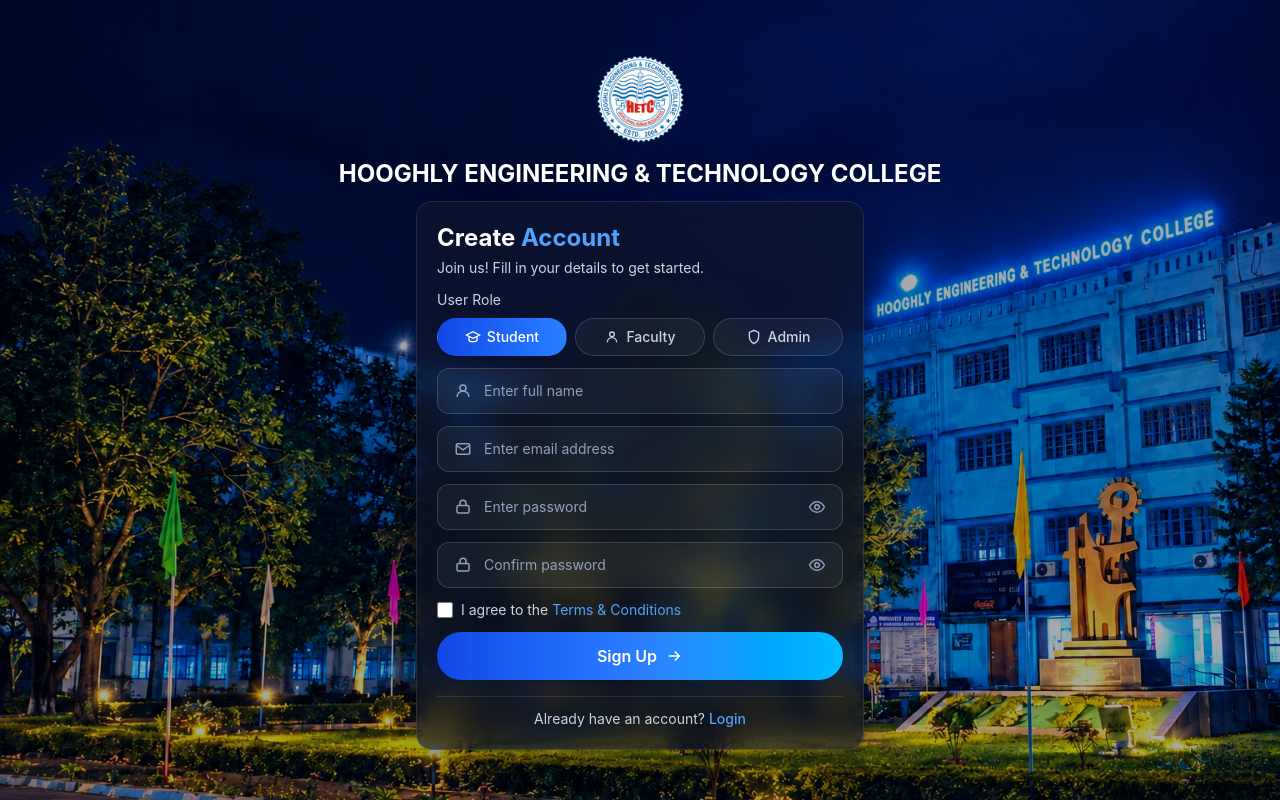
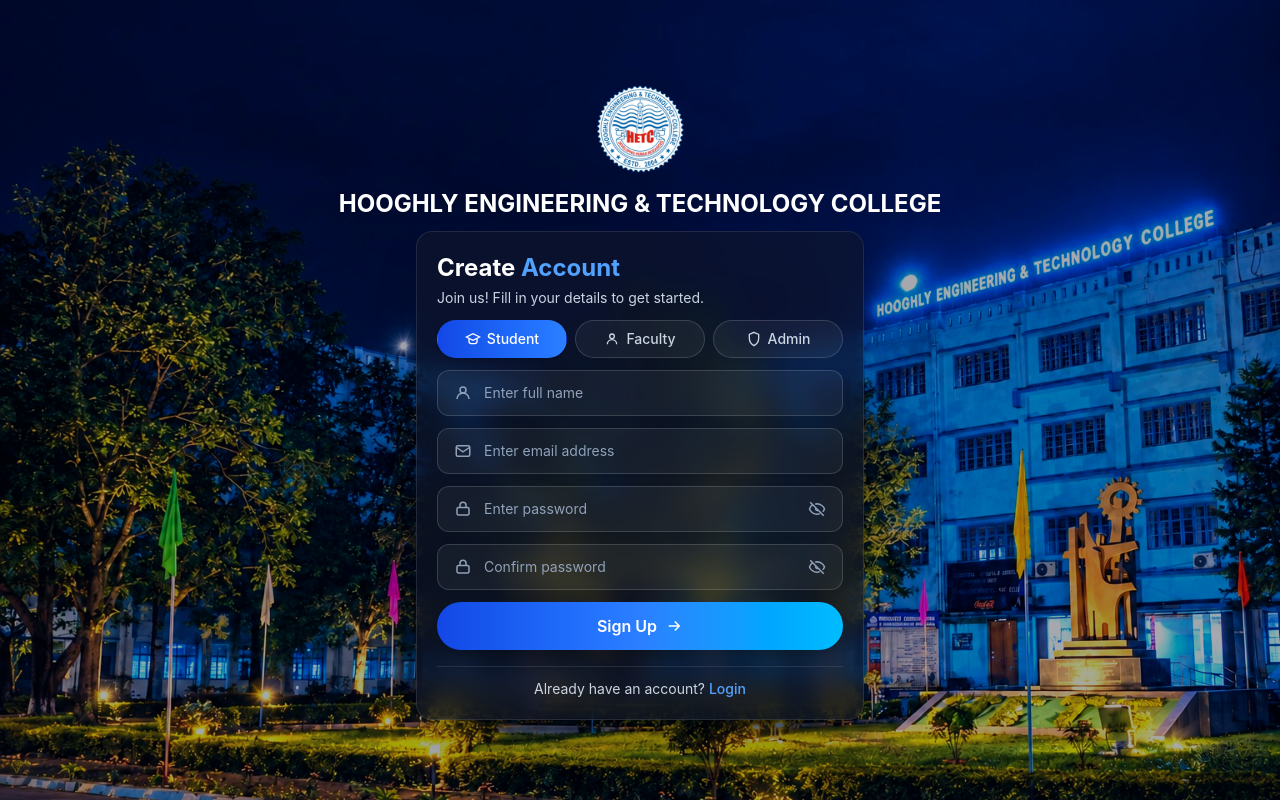
Before and after one commit to Sayantan16122004/Smart-Student-Hub, a React app in the folder frontend/: page /signup in a window 1280 px wide. Built offline with nearby package versions, Linux system fonts and the light colour scheme; the HTML template or start-up script is replaced by a standard one.

Commit message:
Clean up Signup UI and fix password eye icons

```diff
--- a/frontend/src/pages/auth/signup.jsx
+++ b/frontend/src/pages/auth/signup.jsx
@@ -24,6 +24,8 @@
   </svg>
 );
 
+// off = true  -> password is HIDDEN (dots) -> show CLOSED/slashed eye
+// off = false -> password is VISIBLE       -> show OPEN eye
 const EyeIcon = ({ off }) =>
   off ? (
     <svg width="18" height="18" viewBox="0 0 24 24" fill="none" stroke="currentColor" strokeWidth="2">
@@ -69,7 +71,6 @@
   const [role, setRole] = useState("student");
   const [showPassword, setShowPassword] = useState(false);
   const [showConfirm, setShowConfirm] = useState(false);
-  const [agree, setAgree] = useState(false);
   const [form, setForm] = useState({
     fullName: "",
     email: "",
@@ -91,10 +92,6 @@
 
     if (form.password !== form.confirmPassword) {
       setError("Passwords do not match.");
-      return;
-    }
-    if (!agree) {
-      setError("Please accept the terms to continue.");
       return;
     }
 
@@ -141,6 +138,22 @@
       />
       <div className="absolute inset-0 bg-slate-950/35" />
 
+      {/* Hide native browser password-reveal icons so only our custom eye shows */}
+      <style>{`
+        input[type="password"]::-ms-reveal,
+        input[type="password"]::-ms-clear {
+          display: none;
+        }
+        input::-webkit-credentials-auto-fill-button,
+        input::-webkit-strong-password-auto-fill-button {
+          display: none !important;
+          visibility: hidden;
+          pointer-events: none;
+          position: absolute;
+          right: 0;
+        }
+      `}</style>
+
       <div className="relative z-10 flex flex-col items-center w-full h-full justify-center overflow-hidden">
         <img
           src="/logo.png"
@@ -159,7 +172,6 @@
           </p>
 
           <div className="mt-3">
-            <p className="text-sm text-slate-300 mb-2">User Role</p>
             <div className="grid grid-cols-3 gap-2">
               {ROLES.map(({ id, label, icon: Icon }) => {
                 const active = role === id;
@@ -182,7 +194,10 @@
             </div>
           </div>
 
-          <form onSubmit={handleSubmit} className="mt-3 space-y-3">
+          <form onSubmit={handleSubmit} className="mt-3 space-y-3" autoComplete="off">
+            <input type="text" name="fake-username" autoComplete="username" className="hidden" />
+            <input type="password" name="fake-password" autoComplete="new-password" className="hidden" />
+
             <div className="flex items-center gap-3 rounded-xl border border-white/15 bg-white/5 px-4 py-3 focus-within:border-blue-400 transition-colors">
               <span className="text-slate-400"><UserIcon /></span>
               <input
@@ -191,7 +206,7 @@
                 value={form.fullName}
                 onChange={handleChange}
                 placeholder="Enter full name"
-                autoComplete="name"
+                autoComplete="off"
                 required
                 className="w-full bg-transparent text-white placeholder-slate-400 outline-none text-sm"
               />
@@ -205,7 +220,7 @@
                 value={form.email}
                 onChange={handleChange}
                 placeholder="Enter email address"
-                autoComplete="email"
+                autoComplete="off"
                 required
                 className="w-full bg-transparent text-white placeholder-slate-400 outline-none text-sm"
               />
@@ -226,10 +241,10 @@
               <button
                 type="button"
                 onClick={() => setShowPassword((s) => !s)}
-                className="text-slate-400 hover:text-white transition-colors"
+                className="text-slate-400 hover:text-white transition-colors shrink-0"
                 aria-label={showPassword ? "Hide password" : "Show password"}
               >
-                <EyeIcon off={showPassword} />
+                <EyeIcon off={!showPassword} />
               </button>
             </div>
 
@@ -248,27 +263,12 @@
               <button
                 type="button"
                 onClick={() => setShowConfirm((s) => !s)}
-                className="text-slate-400 hover:text-white transition-colors"
+                className="text-slate-400 hover:text-white transition-colors shrink-0"
                 aria-label={showConfirm ? "Hide password" : "Show password"}
               >
-                <EyeIcon off={showConfirm} />
+                <EyeIcon off={!showConfirm} />
               </button>
             </div>
-
-            <label className="flex items-start gap-2 text-sm text-slate-300 cursor-pointer select-none">
-              <input
-                type="checkbox"
-                checked={agree}
-                onChange={(e) => setAgree(e.target.checked)}
-                className="mt-0.5 h-4 w-4 rounded accent-blue-500"
-              />
-              <span>
-                I agree to the{" "}
-                <a href="/terms" className="text-blue-400 hover:text-blue-300">
-                  Terms &amp; Conditions
-                </a>
-              </span>
-            </label>
 
             {error && (
               <p className="text-sm text-red-400 bg-red-500/10 border border-red-500/30 rounded-lg px-3 py-2">
```
